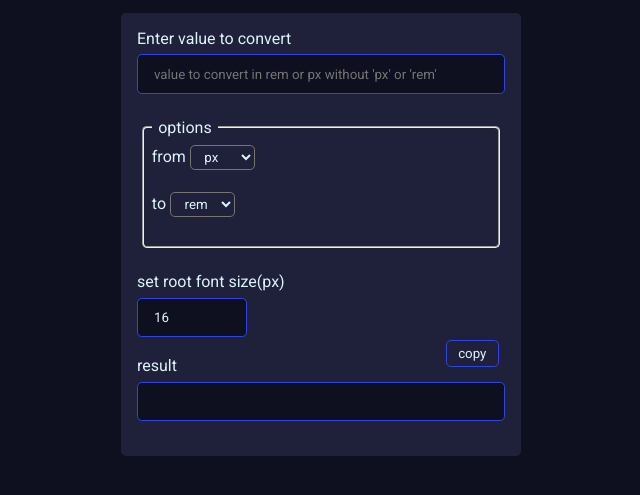
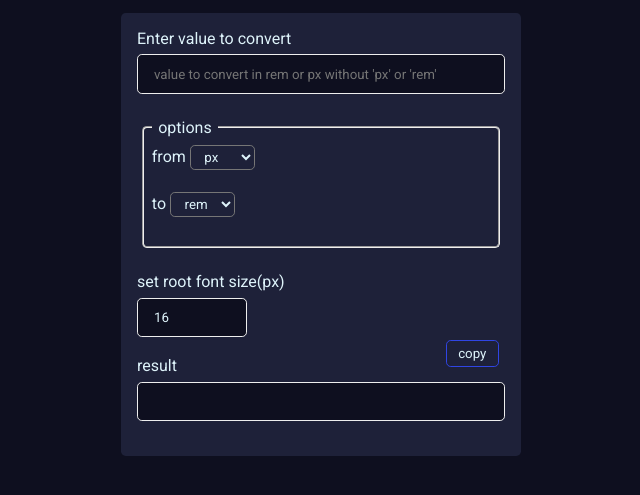
Before and after one commit to jonathan401/css-unit-converter, a plain HTML site: page public/index.html in a window 1280 px wide. Shown: the part 113-608 px from the top of the page, without its empty margins (319-959 px from the left). Drawn offline with Linux system fonts and the light colour scheme.

Commit message:
Change border colour of input fields

```diff
--- a/public/style.css
+++ b/public/style.css
@@ -108,7 +108,7 @@ label {
   outline: 0;
   border-radius: var(--border-radius);
   padding: 0.7rem 1rem;
-  border: 1px solid var(--accent);
+  border: 1px solid #eee;
   color: #def3fa;
   background-color: var(--main-bg);
 }
```
